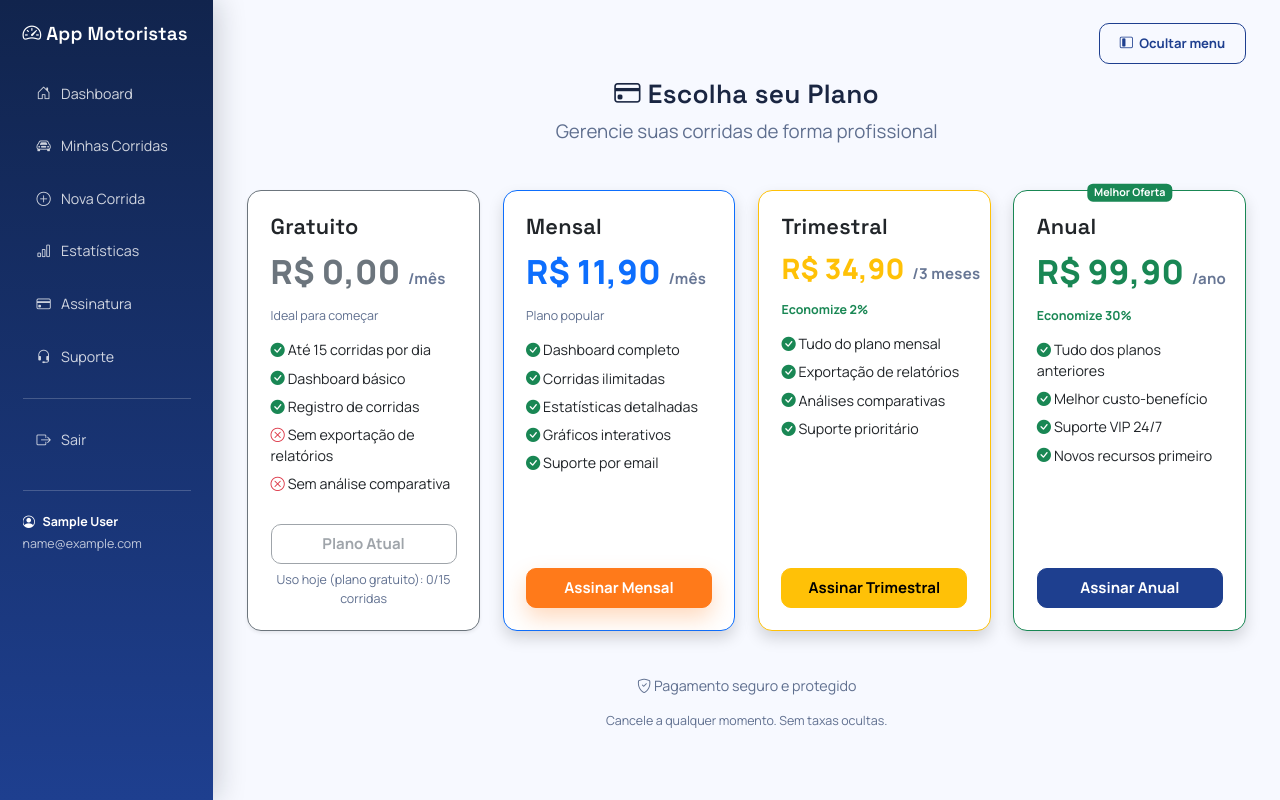
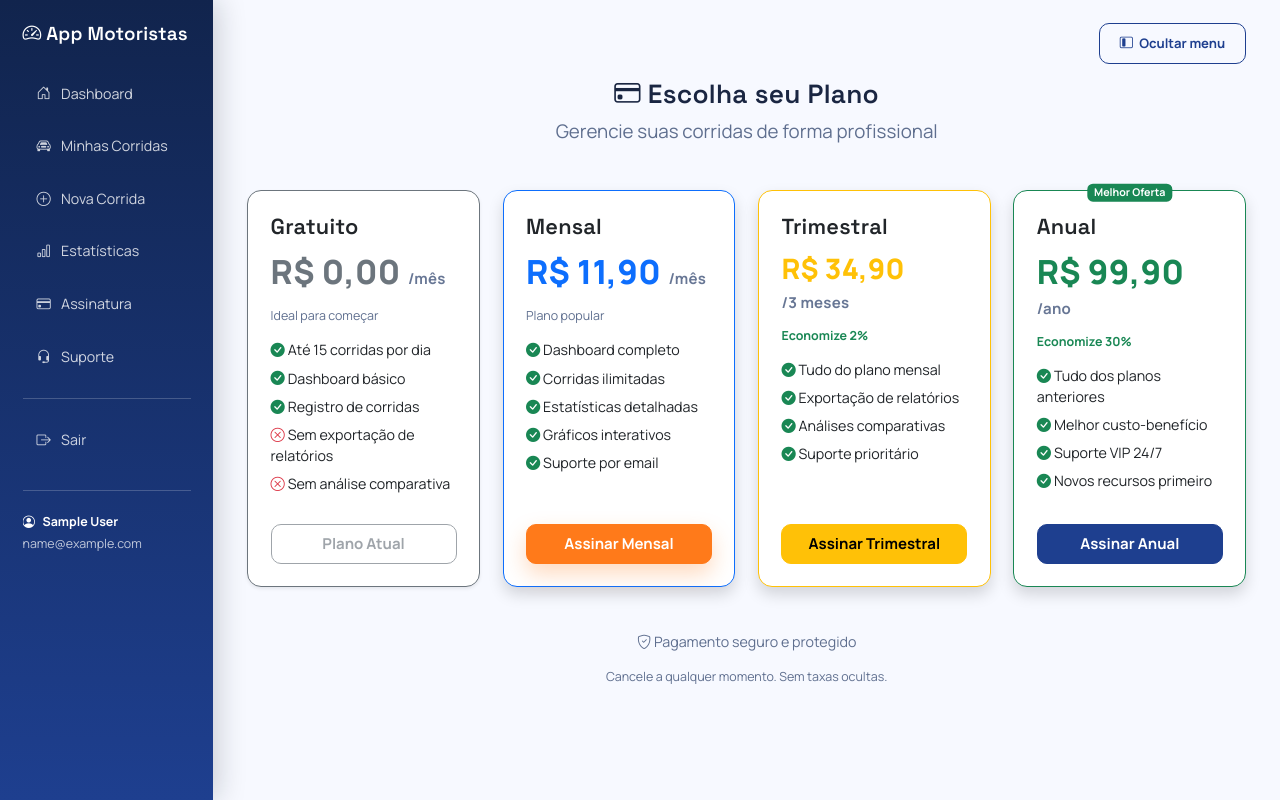
Before and after one commit to Cleverson10C/app_motorista, a Flask app: page /assinatura/planos in a window 1280 px wide. Run offline with Flask 3, Linux system fonts and the light colour scheme; the visitor is signed in with stand-in values (Sample User, id 1); data that the repository does not hold is empty.

Commit message:
Remover texto de uso diário do card gratuito em planos.html

```diff
--- a/web/static/css/style.css
+++ b/web/static/css/style.css
@@ -426,6 +426,7 @@ body.sidebar-collapsed #mainContent {
     margin-top: 0.2rem;
     margin-bottom: 1rem;
     overflow: visible;
+    flex-wrap: wrap;
 }
 
 .subscription-price-value {
@@ -444,7 +445,7 @@ body.sidebar-collapsed #mainContent {
     font-weight: 700;
     line-height: 1.2;
     opacity: 0.95;
-    white-space: nowrap;
+    white-space: normal;
 }
 
 .subscription-price-quarterly .subscription-price-value {
--- a/web/templates/subscription/planos.html
+++ b/web/templates/subscription/planos.html
@@ -28,9 +28,6 @@
                 {% if active_plan == 'free' %}
                 <div class="mt-auto">
                     <button type="button" class="btn btn-outline-secondary w-100 py-2" disabled>Plano Atual</button>
-                    {% if rides_limit %}
-                    <p class="small text-muted mt-2 mb-0 text-center">Uso hoje (plano gratuito): {{ rides_used }}/{{ rides_limit }} corridas</p>
-                    {% endif %}
                 </div>
                 {% else %}
                 <a href="{{ url_for('dashboard.home') }}" class="btn btn-outline-secondary w-100 py-2 mt-auto">Continuar grátis</a>
```
